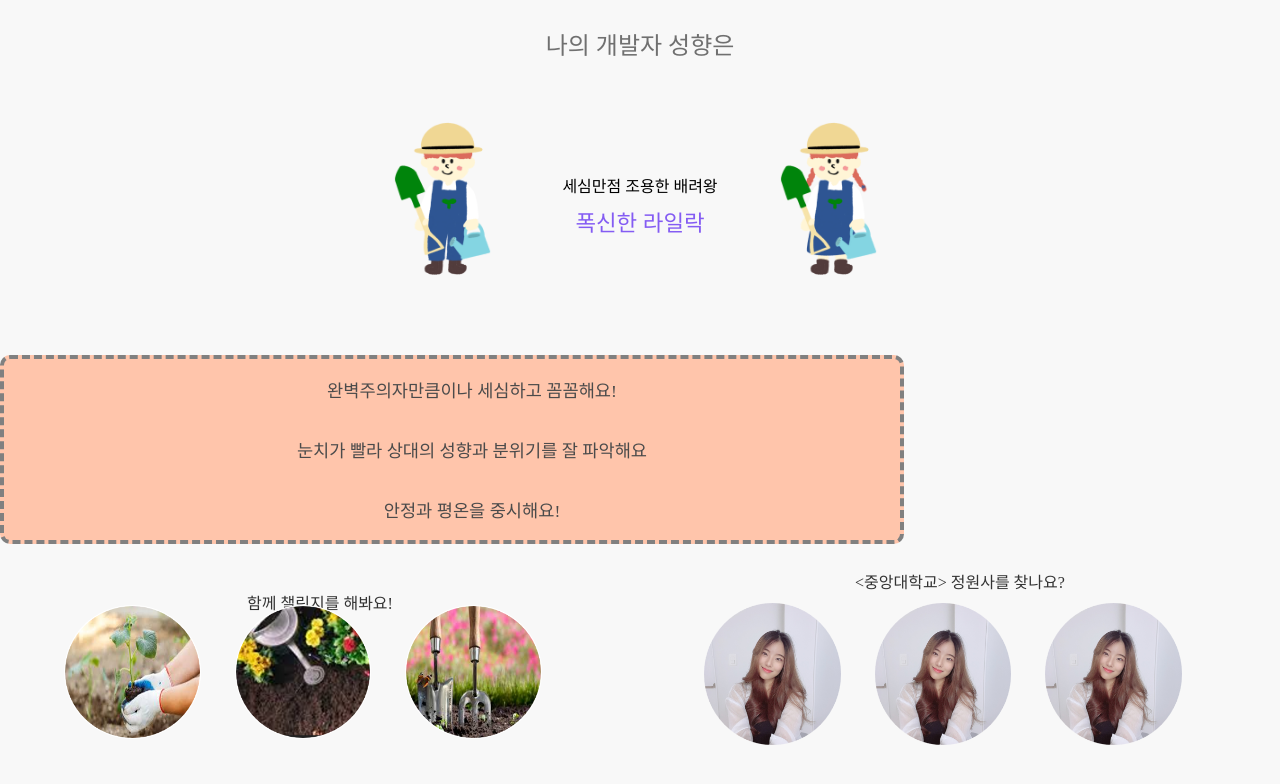
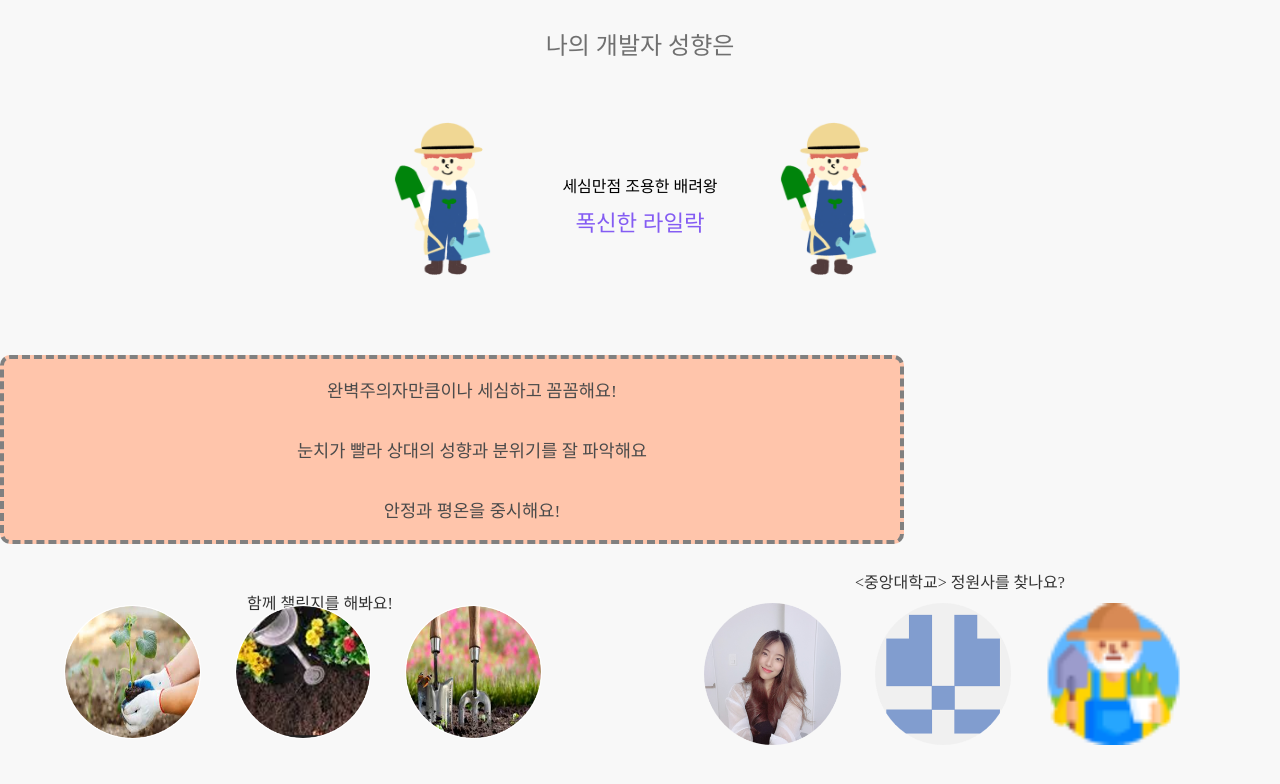
Before and after one commit to yunseonyeong/Gardener_Client, a React (Create React App) app: page /testresult in a window 1280 px wide. Shown: the top 784 px of the page. Built offline with nearby package versions, Linux system fonts and the light colour scheme; a web font is replaced by a local one.

Commit message:
test result

```diff
--- a/src/pages/testResultPage/testResultPage.js
+++ b/src/pages/testResultPage/testResultPage.js
@@ -1,4 +1,4 @@
-import React,{ useEffect, useState } from "react";
+import React,{ useEffect, useState, Link } from "react";
 import BasicNavTop from "../../components/nav/basicNav/basicNavTop";
 import styled from "styled-components";
 import getImgUrl from '../../globalLogic';
@@ -191,13 +191,15 @@ const TestResultPage = () => {
             <RecCAUTitle> &lt;중앙대학교&gt; 정원사를 찾나요?</RecCAUTitle>
             <RecCAUBody>
               <ImgDom>
+
                 <CauImg src={getImgUrl("rin")} />
+
               </ImgDom>
               <ImgDom>
-                <CauImg src={getImgUrl("rin")} />
+                <CauImg src={getImgUrl("soo")} />
               </ImgDom>
               <ImgDom>
-                <CauImg src={getImgUrl("rin")} />
+                <CauImg src={getImgUrl("mapage")} />
               </ImgDom>
             </RecCAUBody>
           </RecCAUBodyWrapper>
```
